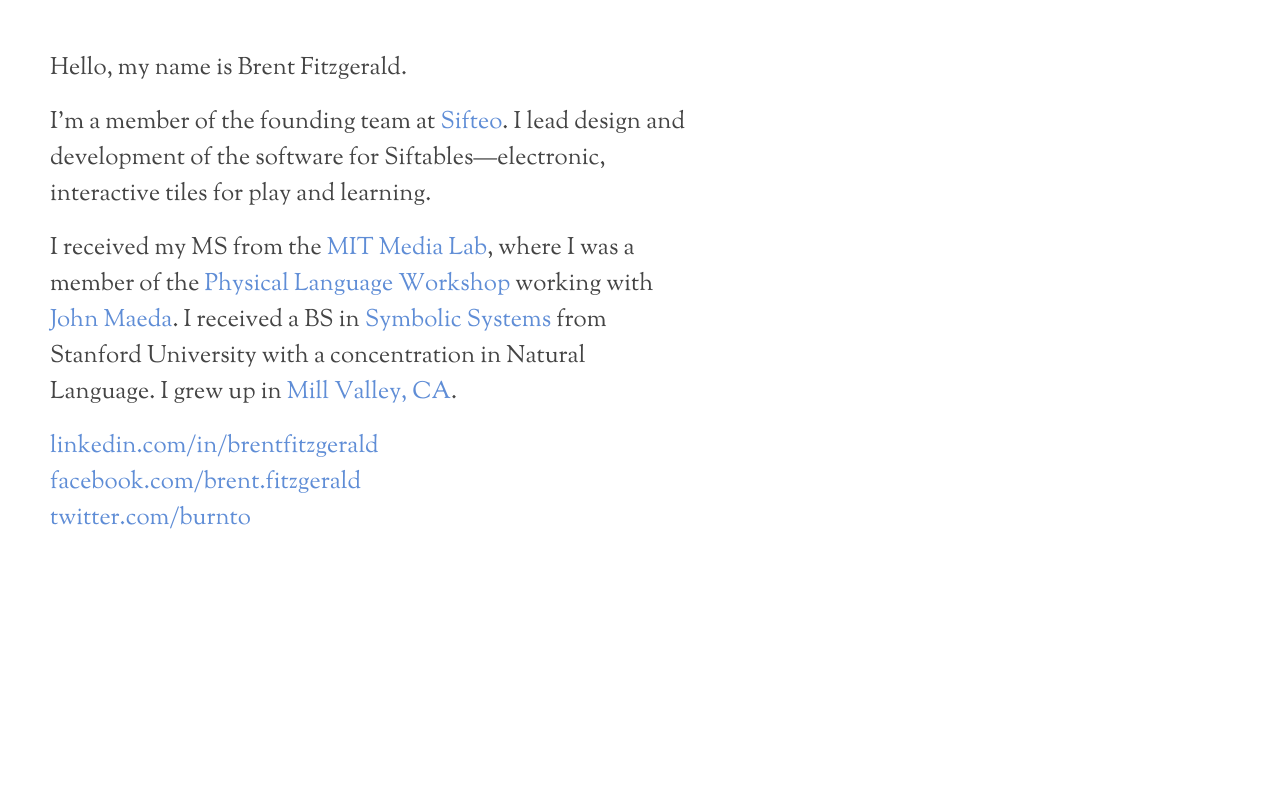
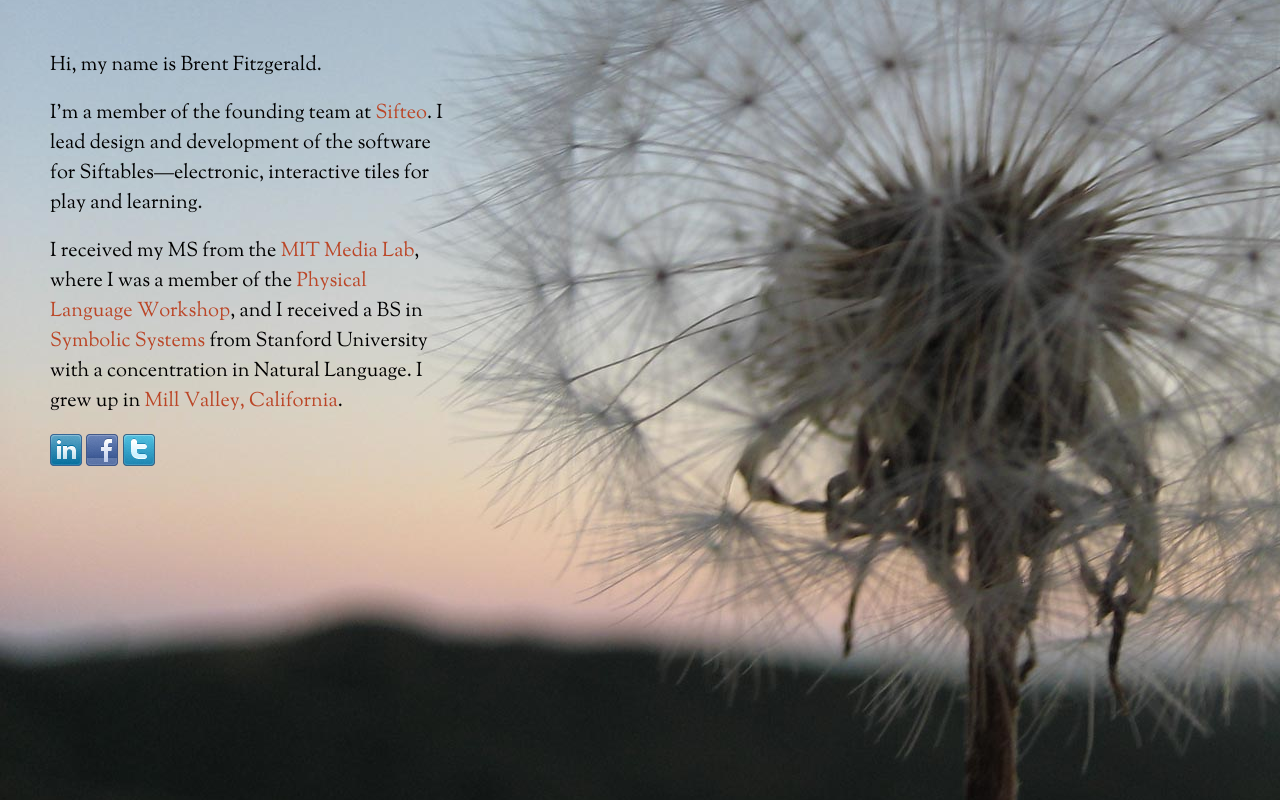
Before and after one commit to burnto/old-brentfitzgerald.com, a plain HTML site: page web/index.html in a window 1280 px wide. Drawn offline with Linux system fonts and the light colour scheme.

Commit message:
updated copy + image

```diff
--- a/web/index.html
+++ b/web/index.html
@@ -12,27 +12,27 @@
       body {
         margin: 0;
         padding: 50px;
-        background: #fff;
+        background: black url(images/dandelion.jpg) no-repeat 0 -500px;
       }
 
       #content {
-        width: 40em;
+        width: 25em;
       }
 
   		p {
         margin: 0 0 18px 0;
-  		  font: 24px 'OFLSortsMillGoudyRegular', Arial, sans-serif;
+  		  font: 20px 'OFLSortsMillGoudyRegular', Arial, sans-serif;
   		  letter-spacing: 0;
-  		  color: #444;
+  		  color: black;
   		}
 
   		a {
-  		  color: #5F8DD6;
+  		  color: #BB4526;
   		  text-decoration: none;
 /*        color: #999;*/
   		}
   		a:hover {
-  		  color: #F8B73A;
+  		  color: #EC5433;
   		}
 
     </style>
@@ -40,31 +40,19 @@
   <body style="margin: 0">
     <div id="content">
       <p>
-        Hello, my name is Brent Fitzgerald.
+        Hi, my name is Brent Fitzgerald.
       </p>
       <p>
         I'm a member of the founding team at <a href="http://sifteo.com/">Sifteo</a>. I lead design and development of the software for Siftables&mdash;electronic, interactive tiles for play and learning.
       </p>
       <p>
-        I received my MS from the <a href="http:/media.mit.edu/">MIT Media Lab</a>, where I was a member of the <a href="http:/plw.media.mit.edu/" title="PLW">Physical Language Workshop</a> working with <a href="http://www.maedastudio.com/">John Maeda</a>. I received a BS in <a href="http://symsys.stanford.edu/">Symbolic Systems</a> from Stanford University with a concentration in Natural Language. I grew up in <a href="http://www.youtube.com/watch?v=w-YaWE0zu-c">Mill Valley, CA</a>.
+        I received my MS from the <a href="http:/media.mit.edu/">MIT Media Lab</a>, where I was a member of the <a href="http:/plw.media.mit.edu/" title="PLW">Physical Language Workshop</a>, and I received a BS in <a href="http://symsys.stanford.edu/">Symbolic Systems</a> from Stanford University with a concentration in Natural Language. I grew up in <a href="http://www.youtube.com/watch?v=w-YaWE0zu-c">Mill Valley, California</a>.
       </p>
       <p>
-        <a href="http://www.linkedin.com/in/brentfitzgerald">linkedin.com/in/brentfitzgerald</a><br/>
-        <a href="http://www.facebook.com/brent.fitzgerald">facebook.com/brent.fitzgerald</a><br/>
-        <a href="http://twitter.com/burnto">twitter.com/burnto</a><br/>
+        <a href="http://www.linkedin.com/in/brentfitzgerald"><img src="images/linkedin_32.png"/></a>
+        <a href="http://www.facebook.com/brent.fitzgerald"><img src="images/facebook_32.png"/></a>
+        <a href="http://twitter.com/burnto"><img src="images/twitter_32.png"/></a>
       </p>
-      <p>
-
-      </p>
-      <!-- <p>
-        Prior to Sifteo, I co-founded <a href="http://tacolab.com/">Taco Lab</a>, helping companies with technology and design for systems that link the web with physical devices.
-      </p>
-      <p>
-        Before Taco Lab, I served as design chief at Swivel, an early web-based community data visualization and analysis tool, where I helped create a social business intelligence product.
-      </p>
-      <p>
-        I received my MS from the MIT Media Lab, where I was a member of the Physical Language Workshop working with John Maeda. I received a BS in Symbolic Systems from Stanford University with a concentration in Natural Language. I grew up in Mill Valley, CA.
-      </p> -->
     </div>
 
     <script type="text/javascript">
```
Also changed, not shown: web/images/sky_moon_sm.jpg (added), 3 other files.
